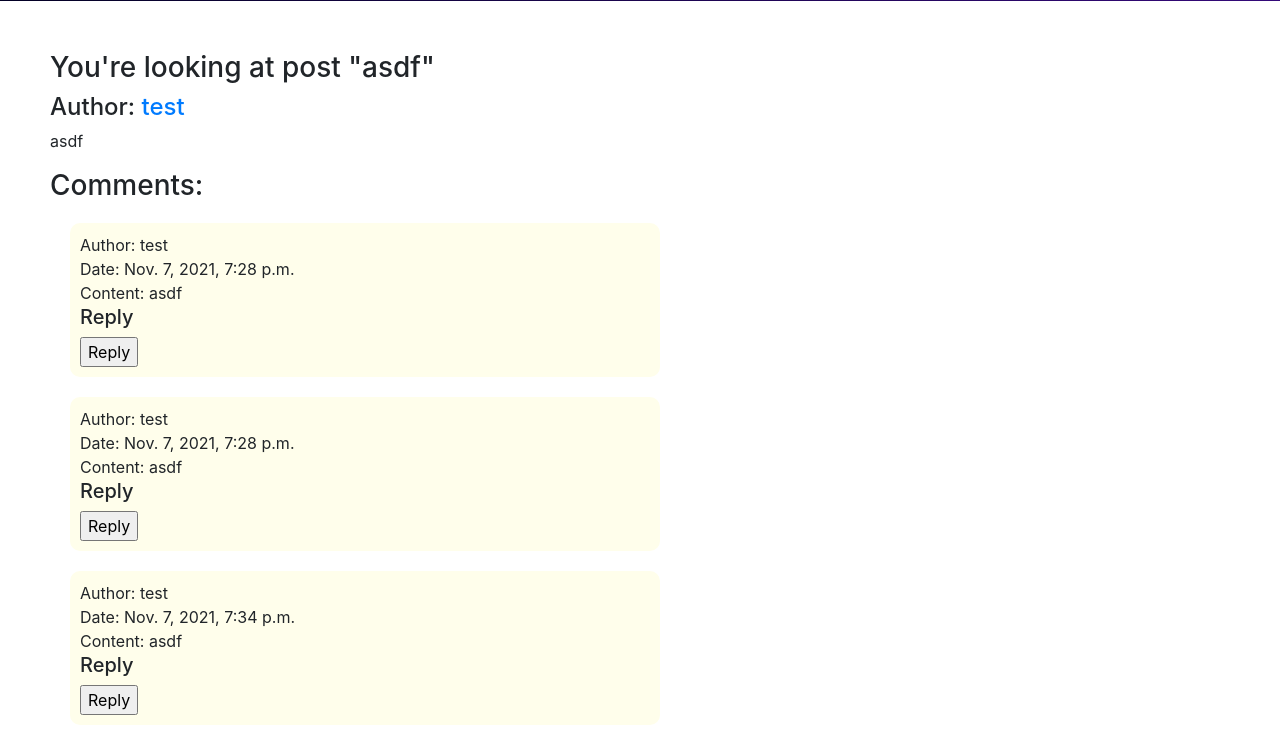
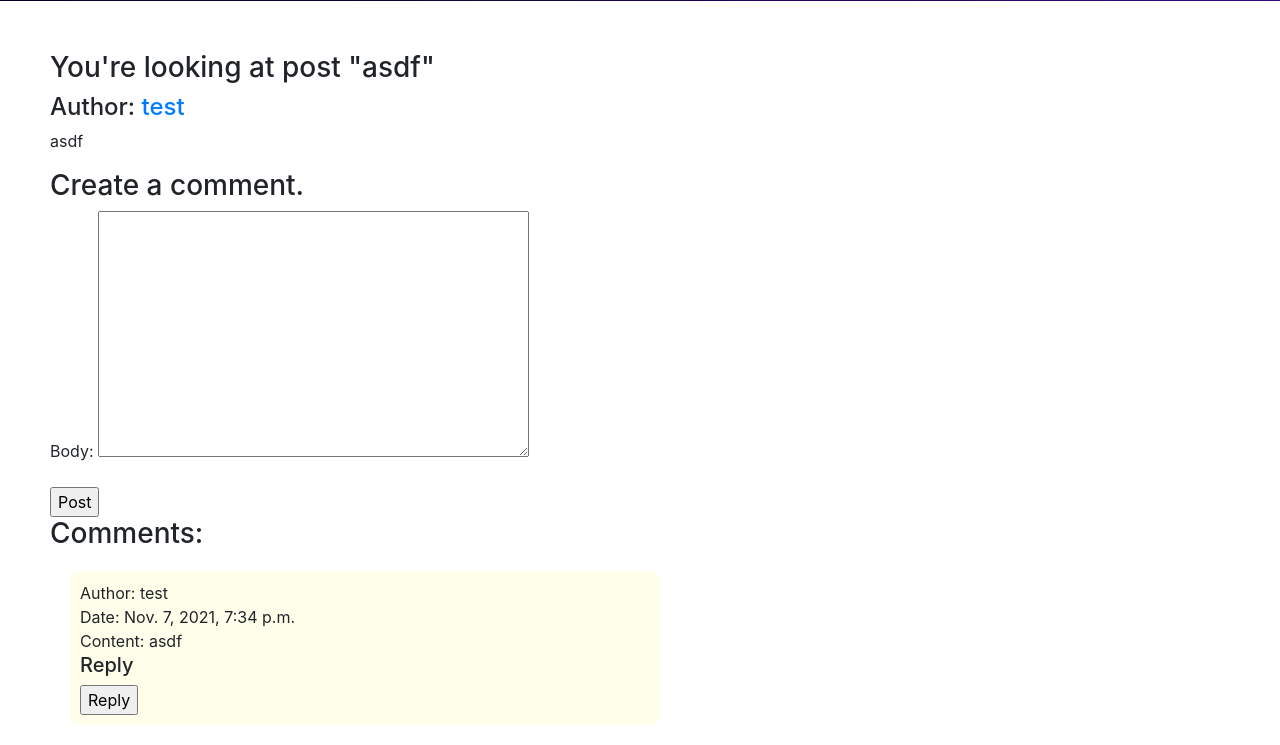
Before and after one commit to lxaw/django-health-app, a Django app: a page that uses core/templates/core/base.html in a window 1280 px wide. Shown: the part 229-974 px from the top of the page. Run offline with Django 3.2, Linux system fonts and the light colour scheme; a user stored in the database is signed in; data comes from the database, SQL or seed files in the repository; both versions use the stored data as it was after the commit; some libraries are stand-ins or nearby versions.

Commit message:
deleting comments, adding comments

```diff
--- a/communities/templates/communities/index.html
+++ b/communities/templates/communities/index.html
@@ -39,10 +39,9 @@
 
 {% block javascript %}
 
-<script src="https://code.jquery.com/jquery-3.1.1.min.js"></script>
 <script>
 	function update_post(strUrl){
-		console.log(strUrl);
+		console.log(strUrl)
 		let strPostId = strUrl.split('\/').pop();
 		let btn = document.getElementById("btn__like-post$" + strPostId)
 		let pPostLikes = document.getElementById("p__post-likes$" + strPostId);
--- a/communities/templates/communities/post_detail.html
+++ b/communities/templates/communities/post_detail.html
@@ -11,11 +11,17 @@
 <p>
 	{{modelPost.text_content}}
 </p>
+<h3>Create a comment.</h3>
+<form method = "POST" action = "{% url 'communities:create_comment' modelPost.author.username modelPost.slug %}" >
+	{% csrf_token %}
+	{{formCommentForm.as_p}}
+	<input type = "submit" value = "Post" >
+</form>
 
 <h3>Comments:</h3>
 
 {% for modelComment in listmodelComments %}
-	<div class = "div__communities-post-comment">
+	<div class = "div__communities-post-comment" id = "div__communities-post-comment${{modelComment.id}}">
 		Author: {{modelComment.author}}
 		<br>
 		Date: {{modelComment.pub_date}}
@@ -27,6 +33,15 @@
 			<input type = "hidden" name = "parent_id" value = "{{modelComment.id}}">
 			<input type = "submit" value = "Reply">
 		</form>
+		{% if modelComment.author == user %}
+
+		<btn id = "btn__delete-comment${{modelComment.id}}" class = "btn__delete-comment" data-url = "{% url 'communities:delete_comment' modelComment.id %}">
+			Delete?
+			<!-- <a href = "{% url 'communities:delete_comment' modelComment.id %}">
+				Delete?
+			</a> -->
+		</btn>
+		{% endif %}
 	</div>
 {% endfor %}
 
@@ -36,5 +51,33 @@
 	</a>
 </h4>
 
+{% endblock %}
 
-{% endblock %}
+{% block javascript %}
+<script>
+	function update_comment(strUrl){
+		let strCommentId = strUrl.split("\/").pop();
+		let strDiv = "div__communities-post-comment$" + strCommentId;
+		let divComment = document.getElementById(strDiv);
+
+		$.ajax({
+			url:strUrl,
+			success:function(){
+				// delete the comment
+				// hide it
+				divComment.style.display = "None";
+			}
+		})
+	}
+
+	let arrbtns = document.getElementsByClassName("btn__delete-comment");
+	for(let btn of arrbtns){
+		// get the id
+		let strUrl = btn.getAttribute('data-url');
+		btn.addEventListener("click",()=>{
+			update_comment(strUrl);
+		})
+	}
+
+</script>
+{% endblock javascript %}
--- a/communities/urls.py
+++ b/communities/urls.py
@@ -10,7 +10,9 @@
 	# ex: /communities/create_post/
 	path('create_post',communities_views.viewCreatePost,name="create_post"),
 	# ex: /communities/posts/username/slug-my-post-title/create_comment/
-	path('posts/<str:username>/<slug:slug>/create_comment/',communities_views.viewCreateComment,name="create_comment" ),
+	path('posts/<str:username>/<slug:slug>/create_comment',communities_views.viewCreateComment,name="create_comment" ),
+	# ex: /communities/posts/username/slug-my-post-title/delete_comment/
+	path('posts/delete_comment/<int:comment_id>',communities_views.viewDeleteComment,name="delete_comment" ),
 	# ex: /communities/posts/username/slug-my-post-title/
 	path('posts/<str:username>/<slug:slug>',communities_views.viewPostDetail,name="post_detail"),
 	# ex: /communities/like/2/
--- a/communities/views.py
+++ b/communities/views.py
@@ -92,11 +92,15 @@
 	modelPostAuthor = get_object_or_404(CustomUser, username=username)
 	modelPost = get_object_or_404(Post,slug=slug,author=modelPostAuthor)
 
-	listmodelComments = modelPost.comments.all
+	listmodelComments = modelPost.comments.all().order_by("-pub_date")
+
+	# form for creating a comment
+	formCommentForm = CommentForm()
 
 	context = {
 		"modelPost":modelPost,
 		"listmodelComments":listmodelComments,
+		"formCommentForm":formCommentForm,
 	}
 	return render(request, 'communities/post_detail.html',context)
 
@@ -126,12 +130,7 @@
 	# get the post
 	modelPost = get_object_or_404(Post, slug = slug,author = modelPostAuthor)
 
-	# get list of active parent comments
-	listComments = modelPost.comments.filter(active = True, parent__isnull=True)
-
-
 	if request.method == "POST":
-		print("asdfasdfasd")
 		# get the current user
 		modelUser = request.user
 
@@ -162,20 +161,19 @@
 			modelNewComment = formCommentForm.save(commit = False)
 			modelNewComment.post = modelPost
 			modelNewComment.author = modelUser
-
 			# save
 			modelNewComment.save()
-			messages.success(request, "Comment created.")
-			return redirect('communities:index')
+	return redirect(reverse("communities:post_detail",kwargs = {'username':modelPost.author.username,'slug':modelPost.slug}))
 
-	else:
-		formCommentForm = CommentForm()
+@login_required
+def viewDeleteComment(request,comment_id):
+	modelComment = get_object_or_404(Comment,id = comment_id)
+	modelParentPost = modelComment.post
+	modelCommentAuthor =  modelComment.author
 
-	context = {
-		"formCommentForm":formCommentForm,
-		"listComments":listComments,
-		"modelPost":modelPost,
-	}
+	if request.user == modelCommentAuthor:
 
+		messages.success(request,"Comment successfully deleted.")
+		modelComment.delete()
 
-	return render(request,'communities/create_comment.html',context=context)
+	return redirect(reverse("communities:post_detail",kwargs = {'username':modelParentPost.author.username,'slug':modelParentPost.slug}))
--- a/core/templates/core/base.html
+++ b/core/templates/core/base.html
@@ -12,7 +12,7 @@
 
 	<!-- Optional JavaScript -->
     <!-- jQuery first, then Popper.js, then Bootstrap JS -->
-    <script src="https://code.jquery.com/jquery-3.2.1.slim.min.js" integrity="sha384-KJ3o2DKtIkvYIK3UENzmM7KCkRr/rE9/Qpg6aAZGJwFDMVNA/GpGFF93hXpG5KkN" crossorigin="anonymous"></script>
+	<script src="https://code.jquery.com/jquery-3.1.1.min.js"></script>
     <script src="https://cdnjs.cloudflare.com/ajax/libs/popper.js/1.12.9/umd/popper.min.js" integrity="sha384-ApNbgh9B+Y1QKtv3Rn7W3mgPxhU9K/ScQsAP7hUibX39j7fakFPskvXusvfa0b4Q" crossorigin="anonymous"></script>
     <script src="https://maxcdn.bootstrapcdn.com/bootstrap/4.0.0/js/bootstrap.min.js" integrity="sha384-JZR6Spejh4U02d8jOt6vLEHfe/JQGiRRSQQxSfFWpi1MquVdAyjUar5+76PVCmYl" crossorigin="anonymous"></script>
 
```
Also changed, not shown: communities/templates/communities/create_comment.html (deleted, +0 -16 lines), db.sqlite3.
